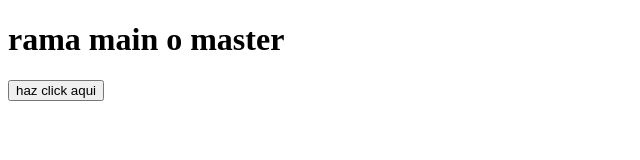
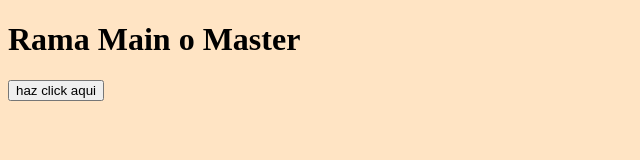
Before and after one commit to Yeferdiaz/Git_Ramas, a plain HTML site: page index.html in a window 1280 px wide. Shown: the whole page, without its empty margins (0-640 px from the left). Drawn offline with Linux system fonts and the light colour scheme.

Commit message:
Añadiendo estilos de pagina

```diff
--- /dev/null
+++ b/css/css.css
@@ -0,0 +1,3 @@
+.body{
+    background-color: bisque;
+}
--- a/index.html
+++ b/index.html
@@ -6,9 +6,10 @@
     <meta http-equiv="X-UA-Compatible" content="IE=edge">
     <meta name="viewport" content="width=device-width, initial-scale=1.0">
     <title>Document</title>
+    <link rel="stylesheet" href="css/css.css">
 </head>
-<body>
-    <h1>rama main o master</h1>
+<body class="body">
+    <h1>Rama Main o Master</h1>
     <input type="button" onclick="hola()" value="haz click aqui">
 </body>
 </html>
```
